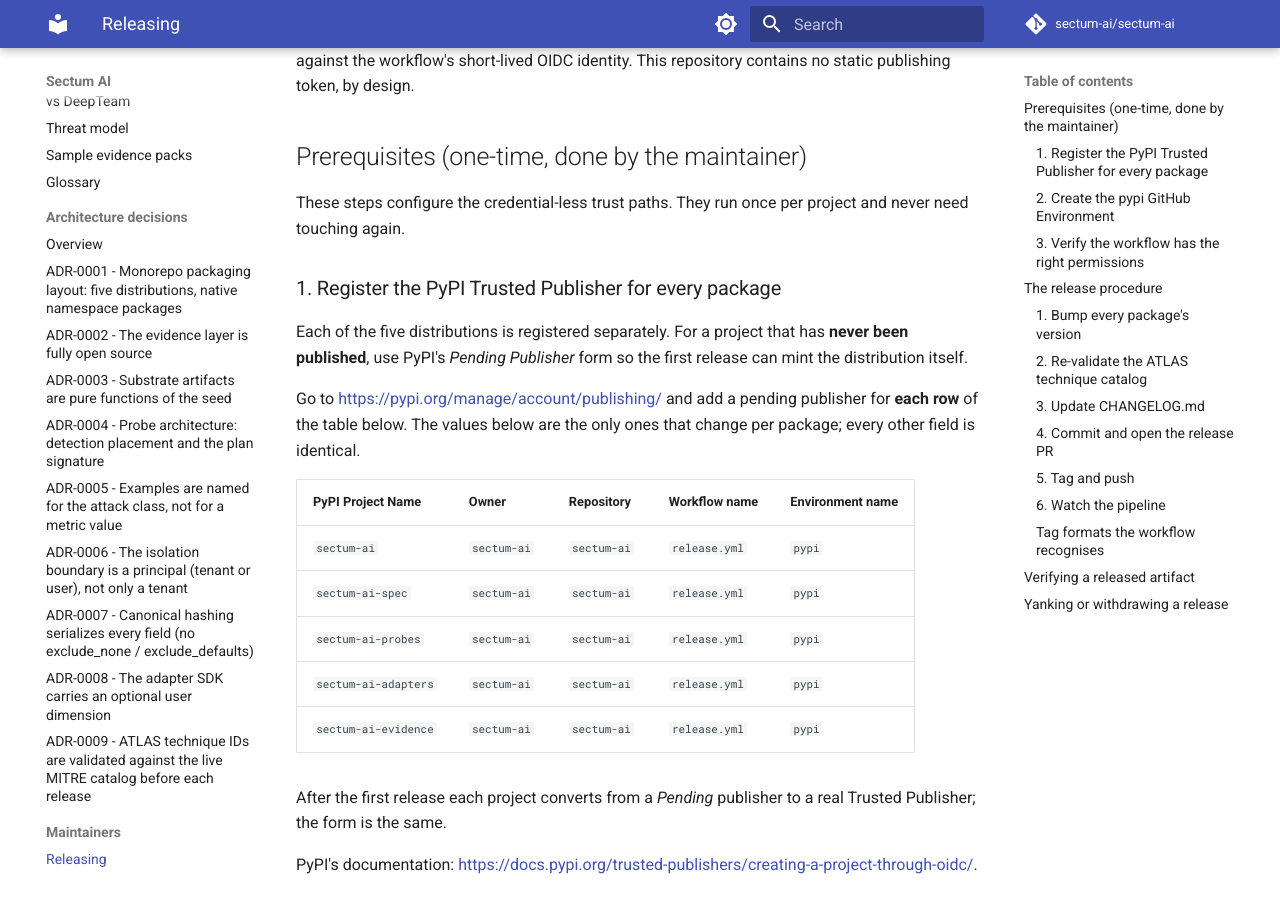
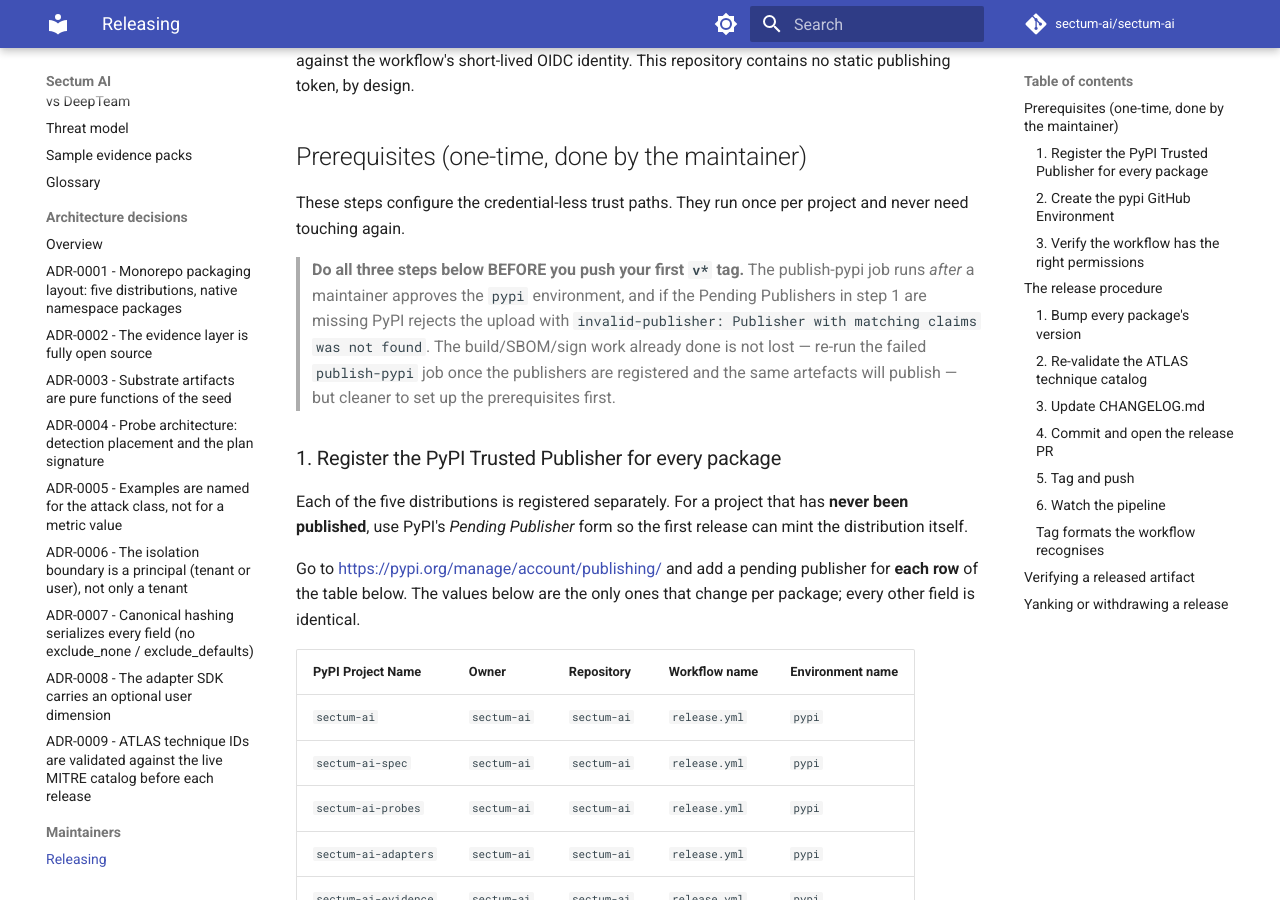
Before and after one commit to sectum-ai/sectum-ai, an MkDocs documentation site: the page built from docs/RELEASING.md, in a window 1280 px wide and 900 px high, scrolled down 343 px. Built offline with MkDocs 1.6.1 and Material for MkDocs 9.7.7, drawn with Linux system fonts in a browser that asks for light colours; comment, search, counter and statistics services are not loaded.

Commit message:
docs(releasing): flag Pending Publisher registration as pre-flight
The v0.1.0 first-release run hit `invalid-publisher: Publisher with
matching claims was not found` on the publish-pypi step because the
five PyPI Pending Publishers were never registered before the tag was
pushed — the build/SBOM/sign work all succeeded, only the PyPI handoff
failed. Adds an admonition at the top of the Prerequisites section that
calls out: do steps 1-3 BEFORE the first `v*` tag, and document the
recovery (re-run the failed publish-pypi job; the signed artefacts are
reused).

```diff
--- a/docs/RELEASING.md
+++ b/docs/RELEASING.md
@@ -18,6 +18,15 @@
 
 These steps configure the credential-less trust paths. They run once per
 project and never need touching again.
+
+> **Do all three steps below BEFORE you push your first `v*` tag.** The
+> publish-pypi job runs *after* a maintainer approves the `pypi`
+> environment, and if the Pending Publishers in step 1 are missing PyPI
+> rejects the upload with `invalid-publisher: Publisher with matching
+> claims was not found`. The build/SBOM/sign work already done is not
+> lost — re-run the failed `publish-pypi` job once the publishers are
+> registered and the same artefacts will publish — but cleaner to set
+> up the prerequisites first.
 
 ### 1. Register the PyPI Trusted Publisher for every package
 
```
